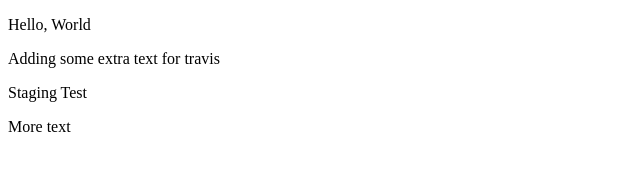
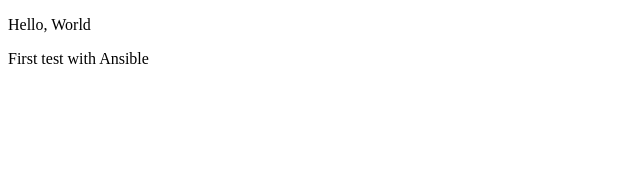
Before and after one commit to jaketreacher/test-repo, a plain HTML site: page index.html in a window 1280 px wide. Shown: the whole page, without its empty margins (0-640 px from the left). Drawn offline with Linux system fonts and the light colour scheme.

Commit message:
ansible test

```diff
--- a/index.html
+++ b/index.html
@@ -7,8 +7,6 @@
 </head>
 <body>
     <p>Hello, World</p>
-    <p>Adding some extra text for travis</p>
-    <p>Staging Test</p>
-    <p>More text</p>
+    <p>First test with Ansible</p>
 </body>
 </html>
```
